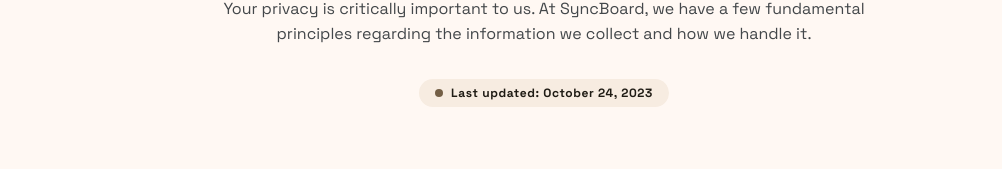
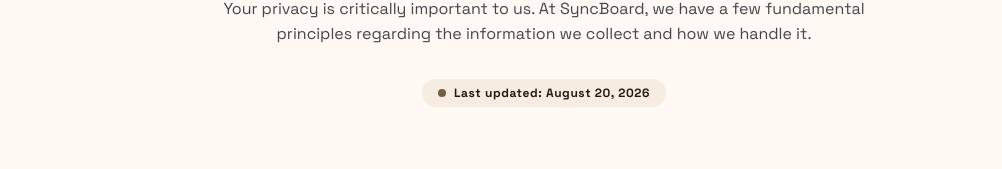
Before and after one commit to M-oliveda/syncboard_web, a React (Vite) app: page /privacy in a window 1280 px wide. Shown: the part 238-407 px from the top of the page, without its empty margins (96-1098 px from the left). Built offline with nearby package versions, Linux system fonts and the light colour scheme; no server answers.

Commit message:
:memo: Refresh Privacy and Terms last-updated dates

```diff
--- a/src/components/legal/PrivacyPage.tsx
+++ b/src/components/legal/PrivacyPage.tsx
@@ -8,7 +8,7 @@
             icon={<Shield className="size-8" />}
             title="Privacy Policy"
             description="Your privacy is critically important to us. At SyncBoard, we have a few fundamental principles regarding the information we collect and how we handle it."
-            lastUpdated="October 24, 2023"
+            lastUpdated="August 20, 2026"
             sections={[
                 {
                     id: "collection",
--- a/src/components/legal/TermsPage.tsx
+++ b/src/components/legal/TermsPage.tsx
@@ -8,7 +8,7 @@
             icon={<FileText className="size-8" />}
             title="Terms of Service"
             description='These Terms of Service ("Terms") govern your access to and use of the SyncBoard platform, websites, and services. Please read them carefully before using our services.'
-            lastUpdated="October 24, 2023"
+            lastUpdated="August 20, 2026"
             sections={[
                 {
                     id: "acceptance",
```
